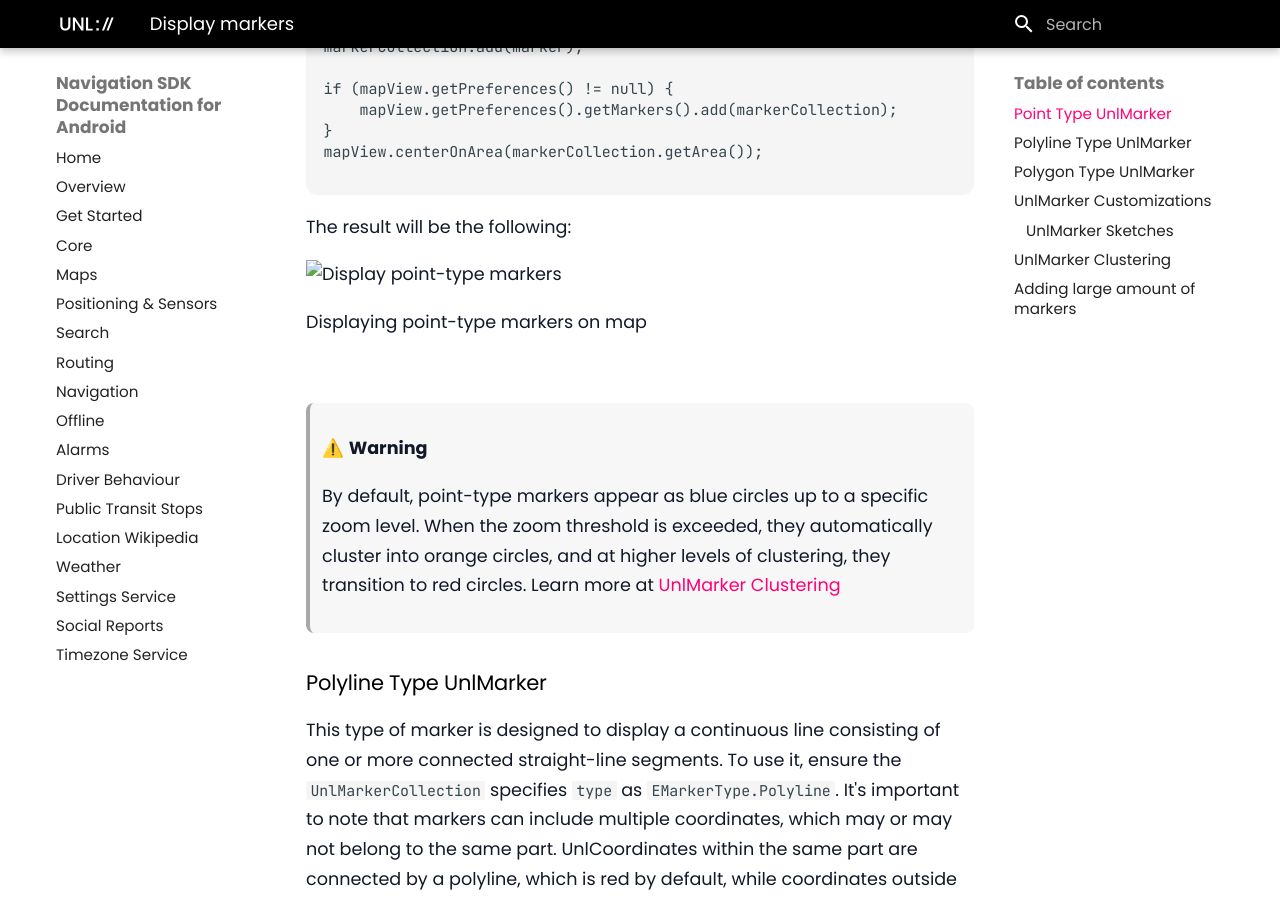
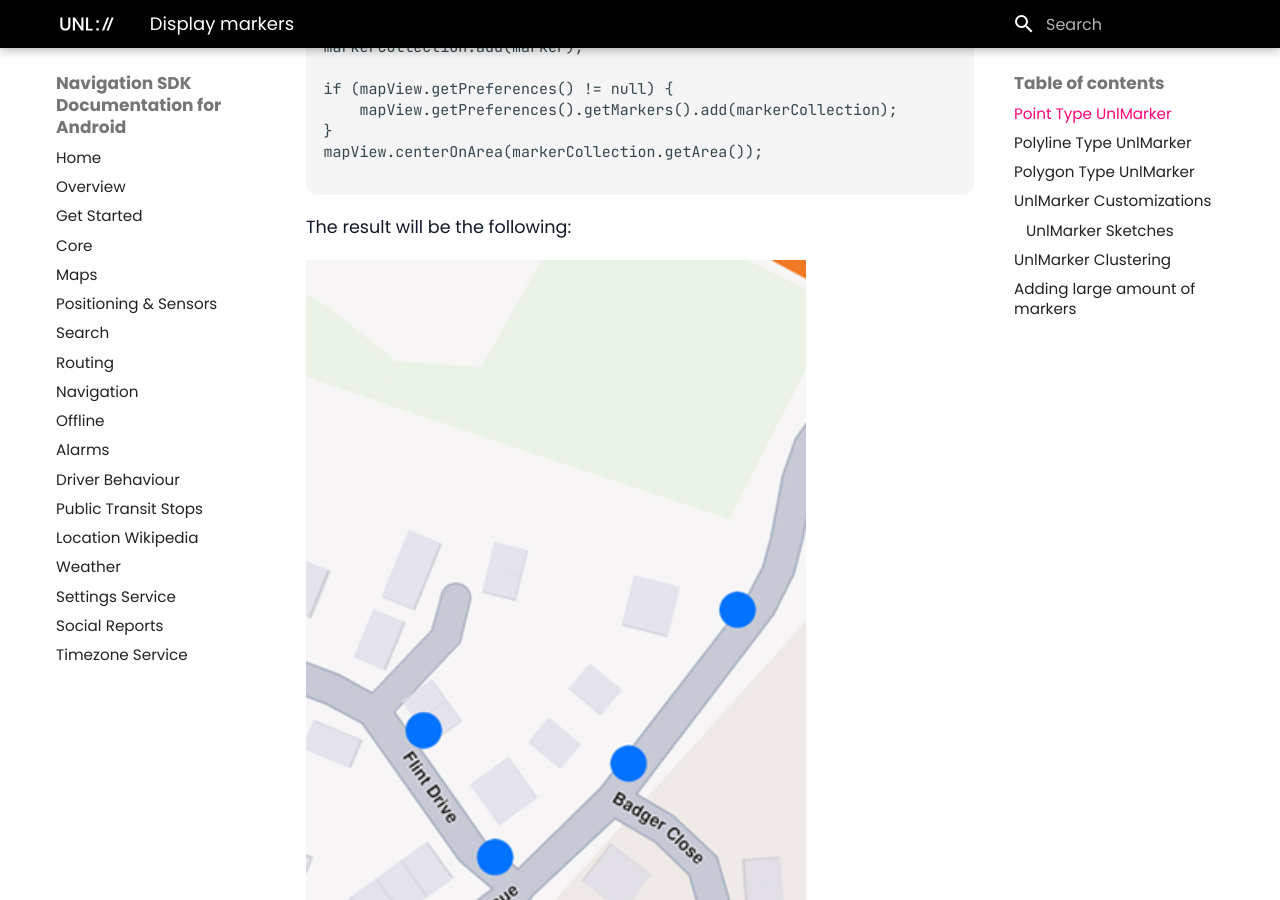
Before and after one commit to u-n-l/navigation-sdk-android-docs, an MkDocs documentation site: the page built from docs/04-Maps/05-Display Map Items/03-Display Markers.md, in a window 1280 px wide and 900 px high, scrolled down 4936 px. Built offline with MkDocs 1.6.1 and Material for MkDocs 9.7.7, drawn with Linux system fonts in a browser that asks for light colours.

Commit message:
Update 03-Display Markers.md

````diff
--- a/docs/04-Maps/05-Display Map Items/03-Display Markers.md
+++ b/docs/04-Maps/05-Display Map Items/03-Display Markers.md
@@ -2,13 +2,13 @@
 
 The base class for the marker hierarchy is `UnlMarker`. It encapsulates coordinates assigned to a specific part. Multiple coordinates can be added to the same marker and be separated into different parts. If no part is specified, the coordinates are added to a default part, indexed as 0. The coordinates are stored in a list-like structure, where you can specify their index explicitly. By default, the index is set to -1, meaning the coordinate will be appended to the end of the list.
 
-![Display marker with coordinates on different parts](/assets/images/example_android_polyline_marker_part1-10444789a0e20d05469cc9feaaac91f8.png)
+![Display marker with coordinates on different parts](../../assets/images/example_android_polyline_marker_part1-10444789a0e20d05469cc9feaaac91f8.png)
 
 Displaying a marker with coordinates separated into different parts
 
 <br/>
 
-![Display marker with coordinaes on same part](/assets/images/example_android_polyline_marker_part2-50c9ac8fc608c36f88e4535d394bab5f.png "Displaying a marker with coordinates added to same part")
+![Display marker with coordinaes on same part](../../assets/images/example_android_polyline_marker_part2-50c9ac8fc608c36f88e4535d394bab5f.png "Displaying a marker with coordinates added to same part")
 
 Displaying a marker with coordinates added to same part
 
@@ -133,7 +133,7 @@ mapView.centerOnArea(markerCollection.getArea());
 
 The result will be the following:
 
-![Display point-type markers](../assets/images/example_android_point_marker1-c5e990489e9bd9837607e1f2cf5edc8a.png "Displaying point-type markers on map")
+![Display point-type markers](../../assets/images/example_android_point_marker1-c5e990489e9bd9837607e1f2cf5edc8a.png "Displaying point-type markers on map")
 
 Displaying point-type markers on map
 
@@ -153,7 +153,7 @@ For more information, see [Markers section](../03-Core/05-Markers.md#types-of-ma
 
 This type of marker is designed to display a closed two-dimensional figure composed of straight-line segments that meet at their endpoints. To use it, ensure the `UnlMarkerCollection` specifies `type` as `EMarkerType.Polygon`.
 
-![Polygon betwwn three coordinates](../assets/images/example_android_draw_shapes2-247a39ea2f2d1f3739d0142a94a7b732.png "Polygon drawn between three coordinates")
+![Polygon betwwn three coordinates](../../assets/images/example_android_draw_shapes2-247a39ea2f2d1f3739d0142a94a7b732.png "Polygon drawn between three coordinates")
 
 Polygon drawn between three coordinates
 
@@ -215,11 +215,11 @@ if (mapView.getPreferences() != null) {
 
 The above code will result in the following marker appearance:
 
-![Display marker with text above icon](../assets/images/example_android_marker_labeling1-92db1a97a5467adf8778211f942891ef.png "Displaying a marker with text above icon")
+![Display marker with text above icon](../../assets/images/example_android_marker_labeling1-92db1a97a5467adf8778211f942891ef.png "Displaying a marker with text above icon")
 
 Displaying a marker with text above icon
 
-![Display marker with text centered on icon](../assets/images/example_android_marker_labeling2-d2ddba0463f2b3845fce1681e69926e6.png "Displaying a marker with text centered on icon")
+![Display marker with text centered on icon](../../assets/images/example_android_marker_labeling2-d2ddba0463f2b3845fce1681e69926e6.png "Displaying a marker with text centered on icon")
 
 Displaying a marker with text centered on icon
 
@@ -257,7 +257,7 @@ renderSettings.setImage(image);
 
 Code above is setting a custom icon to a marker. The result is the following:
 
-![Display point-type marker with render](../assets/images/example_android_point_marker2-0df928d5d4efb09b74c909f06f5767e6.png "Displaying point-type markers with render settings")
+![Display point-type marker with render](../../assets/images/example_android_point_marker2-0df928d5d4efb09b74c909f06f5767e6.png "Displaying point-type markers with render settings")
 
 Displaying point-type markers with render settings
 
@@ -328,7 +328,7 @@ if (sketches != null) {
 
 ```
 
-![Display marker using MarkerSketches](../assets/images/example_android_marker_sketches1-3236890bc87792743656ddc287ad5b2c.png "Displaying a marker using MarkerSketches")
+![Display marker using MarkerSketches](../../assets/images/example_android_marker_sketches1-3236890bc87792743656ddc287ad5b2c.png "Displaying a marker using MarkerSketches")
 
 Displaying a marker using MarkerSketches
 
@@ -388,6 +388,7 @@ if (sketches != null) {
 
 The `MarkerSketches` collection does not need to be added to `MapViewMarkerCollections`, as it is already part of it. Any changes made to the `MarkerSketches` collection will be automatically reflected on the map.
 
+
 > 💡 **Tip**
 > Adding a `MarkerSketches` object to `MapViewMarkerCollections` with `UnlMarkerCollectionRenderSettings` will be overwritten by the individual `UnlMarkerRenderSettings` of markers from the collection.
 
@@ -424,7 +425,7 @@ mapView.centerOnCoordinates(new UnlCoordinates(52.14611, 1.06215), 70);
 
 ```
 
-![Unclustered markers](../assets/images/example_android_marker_grouping1-83f1a3dc40fae4b3ce3fb2616ce35a0f.png "Markers not clustering")
+![Unclustered markers](../../assets/images/example_android_marker_grouping1-83f1a3dc40fae4b3ce3fb2616ce35a0f.png "Markers not clustering")
 
 Markers not clustering
 
@@ -462,7 +463,7 @@ mapView.centerOnCoordinates(new UnlCoordinates(52.14611, 1.06215), 70);
 
 ```
 
-![Clustered markers](../assets/images/example_android_marker_grouping2-a67d97faa319983edf86c0df61e82a0a.png "Clustered markers")
+![Clustered markers](../../assets/images/example_android_marker_grouping2-a67d97faa319983edf86c0df61e82a0a.png "Clustered markers")
 
 Clustered markers
 
````
